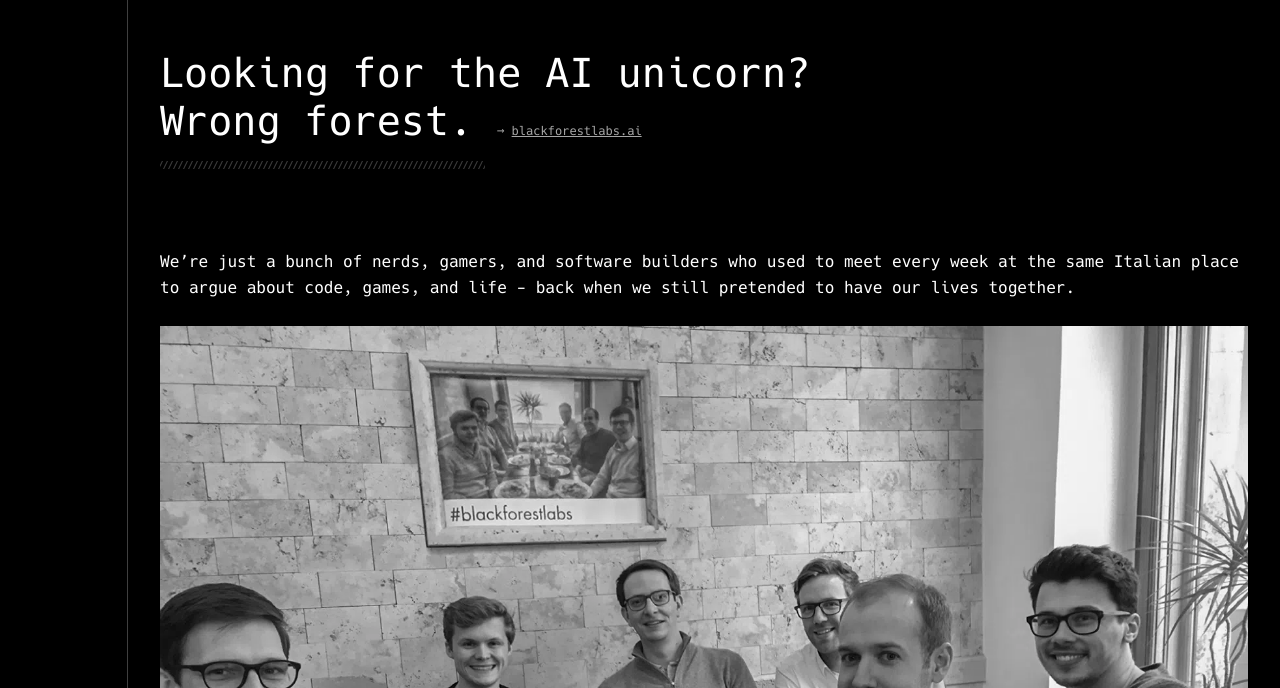
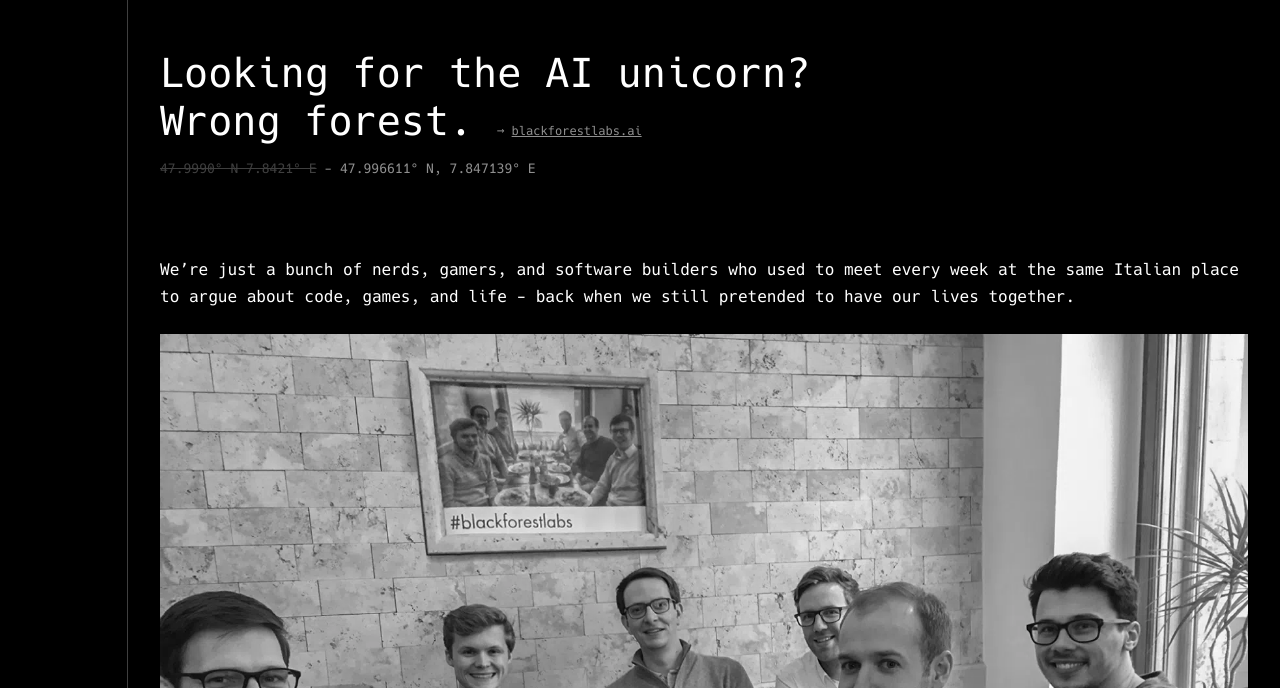
Before and after one commit to speziCola/blackforestblabs, a plain HTML site: page index.html in a window 1280 px wide. Shown: the part 112-800 px from the top of the page. Drawn offline with Linux system fonts and the light colour scheme.

Commit message:
added coordinates

```diff
--- a/index.html
+++ b/index.html
@@ -41,7 +41,7 @@
     <main>
         <div class="title">
             <h2>Looking for the AI unicorn? <br> Wrong forest. <span>→ <a href="https://blackforestlabs.ai/?source=blackforestlabs.de/">blackforestlabs.ai</a></span></h2>
-            <div class="line"></div>
+            <p><span><s>47.9990° N 7.8421° E</s></span> - 47.996611° N, 7.847139° E</p>
         </div>
         <div class="wrapper">
             <p>We’re just a bunch of nerds, gamers, and software builders who used to meet every week at the same Italian place to argue about code, games, and life - back when we still pretended to have our lives together.</p>
--- a/style.css
+++ b/style.css
@@ -47,11 +47,12 @@ h1, h2, h3, h4, h5, h6 {
 
 :root {
     --forground-strong:#fff;
-    --forground-regular:#A5A5A5;
-    --background-contrast: #131313;
-    --border: #3F3F3F;
-    --background: #000;
-    --highlight: #E44C00;
+    --forground-regular:#8f8f8f;
+    --forground-light:#3F3F3F;
+    --background-contrast:#131313;
+    --border:#3F3F3F;
+    --background:#000;
+    --highlight:#E44C00;
     --column-gap: 56px;
 }
 
@@ -197,10 +198,23 @@ main {
         grid-column: span 3;
         grid-row: 1;
         grid-template-columns: subgrid;
+
+        & p {
+            grid-column: span 3;
+            font-size: 0.8125rem;
+            font-weight: 400;
+            line-height: 1.25;
+            color: var(--forground-regular);
+
+            & span {
+                color: var(--forground-light);
+            }
+        }
     }
 
     & .line {
         grid-column: span 1;
+        grid-row: 3;
         background-image: url("./assets/line.svg");
         background-repeat: repeat-x;
         background-size: 5px 8px;
```
